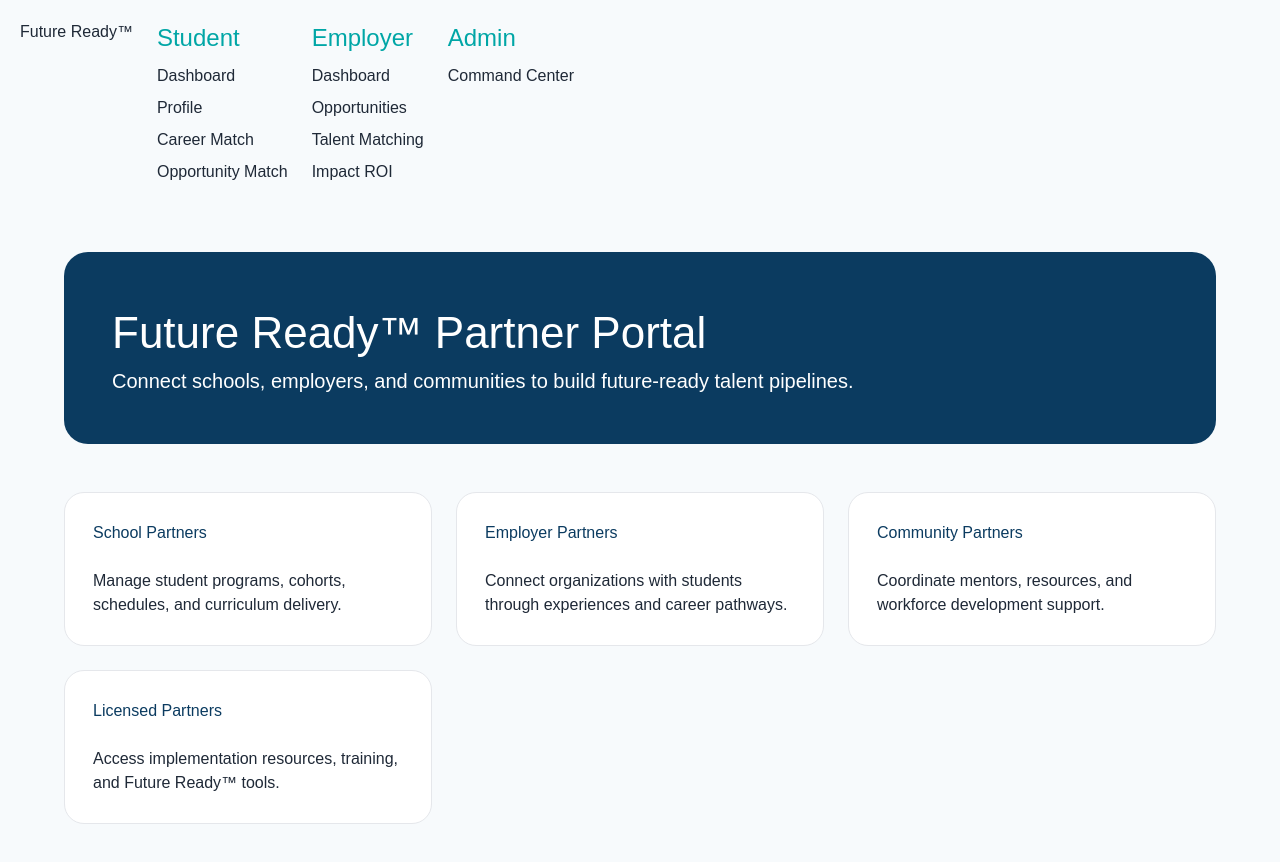
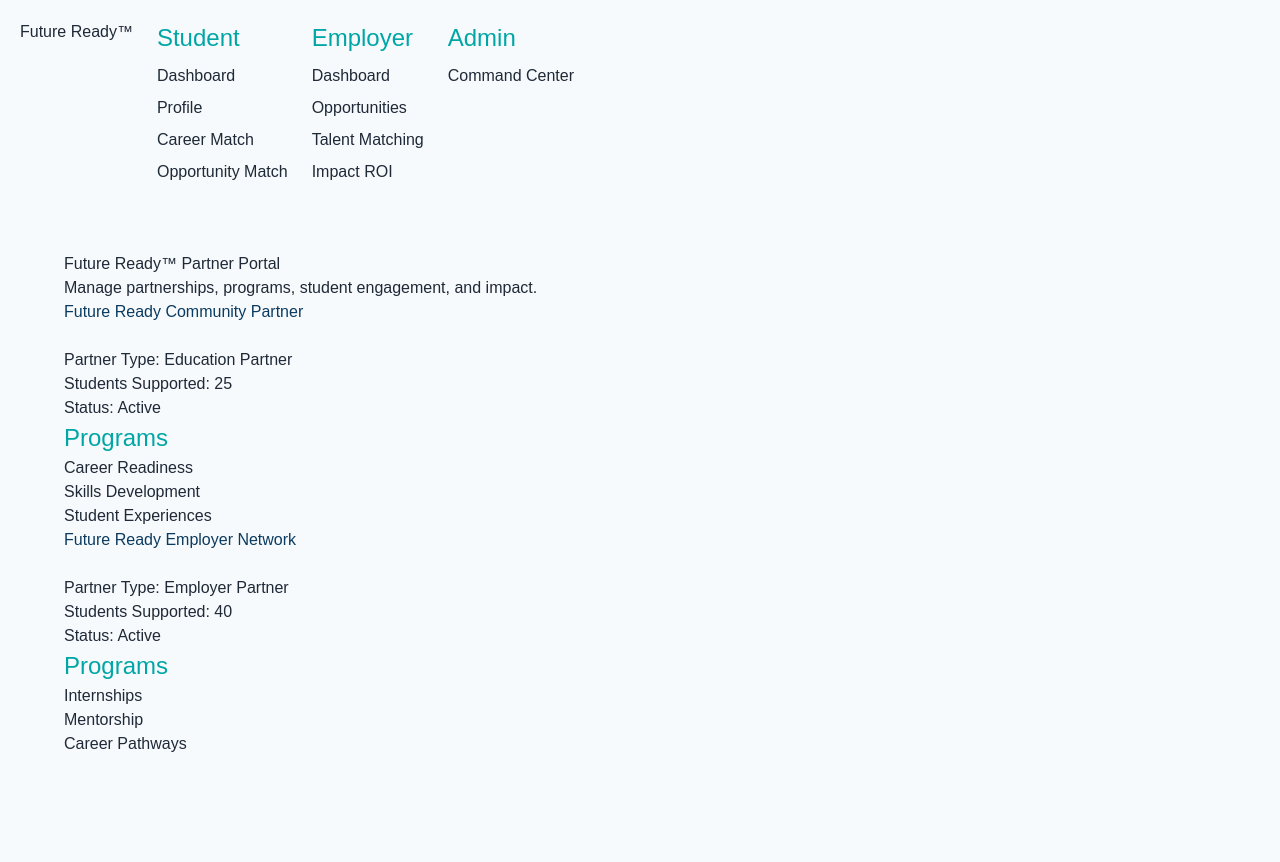
Before and after one commit to Link-Lake-Norman/Build6-, a Next.js app: page /partner-portal in a window 1280 px wide. Shown: the top 862 px of the page. After the commit the page ends 804 px from the top, so only its background shows below. Built offline with nearby package versions, Linux system fonts and the light colour scheme.

Commit message:
Add partner portal data connection

```diff
--- a/app/partner-portal/page.tsx
+++ b/app/partner-portal/page.tsx
@@ -1,61 +1,57 @@
-export default function PartnerPortalPage() {
+"use client";
 
-  const partners = [
-    {
-      title: "School Partners",
-      description:
-        "Manage student programs, cohorts, schedules, and curriculum delivery.",
-    },
-    {
-      title: "Employer Partners",
-      description:
-        "Connect organizations with students through experiences and career pathways.",
-    },
-    {
-      title: "Community Partners",
-      description:
-        "Coordinate mentors, resources, and workforce development support.",
-    },
-    {
-      title: "Licensed Partners",
-      description:
-        "Access implementation resources, training, and Future Ready™ tools.",
-    },
-  ];
+import { partners } from "@/content/partners";
+
+export default function PartnerPortal() {
 
   return (
     <main>
 
-      <section className="hero">
-
+      <section>
         <h1>
           Future Ready™ Partner Portal
         </h1>
 
         <p>
-          Connect schools, employers, and communities
-          to build future-ready talent pipelines.
+          Manage partnerships, programs, student engagement, and impact.
         </p>
-
       </section>
 
 
-      <section className="journey-grid">
+      <section>
 
         {partners.map((partner) => (
 
-          <article
-            className="journey-card"
-            key={partner.title}
-          >
+          <article key={partner.id}>
 
             <h2>
-              {partner.title}
+              {partner.name}
             </h2>
 
             <p>
-              {partner.description}
+              Partner Type: {partner.type}
             </p>
+
+            <p>
+              Students Supported: {partner.studentsSupported}
+            </p>
+
+            <p>
+              Status: {partner.status}
+            </p>
+
+
+            <h3>
+              Programs
+            </h3>
+
+            {partner.programs.map((program) => (
+
+              <p key={program}>
+                {program}
+              </p>
+
+            ))}
 
           </article>
 
--- /dev/null
+++ b/content/partners.ts
@@ -0,0 +1,26 @@
+export const partners = [
+  {
+    id: 1,
+    name: "Future Ready Community Partner",
+    type: "Education Partner",
+    programs: [
+      "Career Readiness",
+      "Skills Development",
+      "Student Experiences",
+    ],
+    studentsSupported: 25,
+    status: "Active",
+  },
+  {
+    id: 2,
+    name: "Future Ready Employer Network",
+    type: "Employer Partner",
+    programs: [
+      "Internships",
+      "Mentorship",
+      "Career Pathways",
+    ],
+    studentsSupported: 40,
+    status: "Active",
+  },
+];
```
